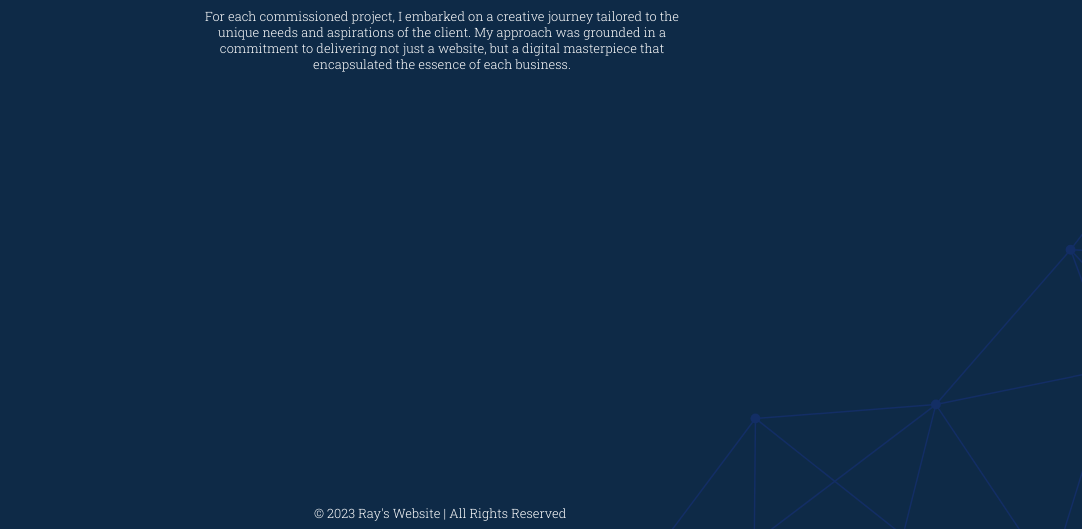
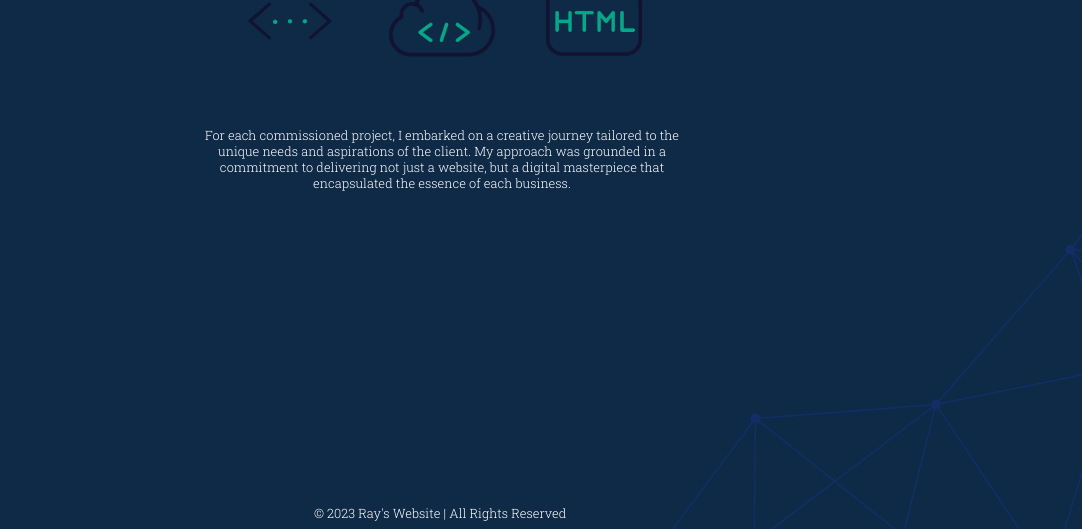
Before and after one commit to AceOfRay/PersonalSite-v0, a plain HTML site: page AceOfRaysPersonalWebsite/portfolio.html in a window 1280 px wide. Shown: the part 271-800 px from the top of the page, without its empty margins (198-1280 px from the left). Drawn offline with Linux system fonts and the light colour scheme; a web font is replaced by a local one.

Commit message:
Fixed github Pages and now updating directory paths

```diff
--- a/AceOfRaysPersonalWebsite/portfolio.html
+++ b/AceOfRaysPersonalWebsite/portfolio.html
@@ -27,9 +27,9 @@
           <h1 class="title">Freelance Full-Stack Web Dev</h1>
           <p class="date">6/23 - Today</p>
           <div id="imgContainer">
-            <img id="devIcon" src="/AceOfRay.github.io/images/DevIcon.gif" alt="Developer Icon">
-            <img src="/AceOfRay.github.io/images/Cloud.png" alt="" id="devIcon">
-            <img src="/AceOfRay.github.io/images/HTMLIcon.png" alt="" id="devIcon">
+            <img id="devIcon" src="/AceOfRaysPersonalWebsite/images/DevIcon.gif" alt="Developer Icon">
+            <img src="/AceOfRaysPersonalWebsite/images/Cloud.png" alt="" id="devIcon">
+            <img src="/AceOfRaysPersonalWebsite/images/HTMLIcon.png" alt="" id="devIcon">
           </div>
 
           <p class="description">
```
Also changed, not shown: AceOfRaysPersonalWebsite/index.html (+1 -1 lines), AceOfRaysPersonalWebsite/resume.html (+1 -1 lines).
